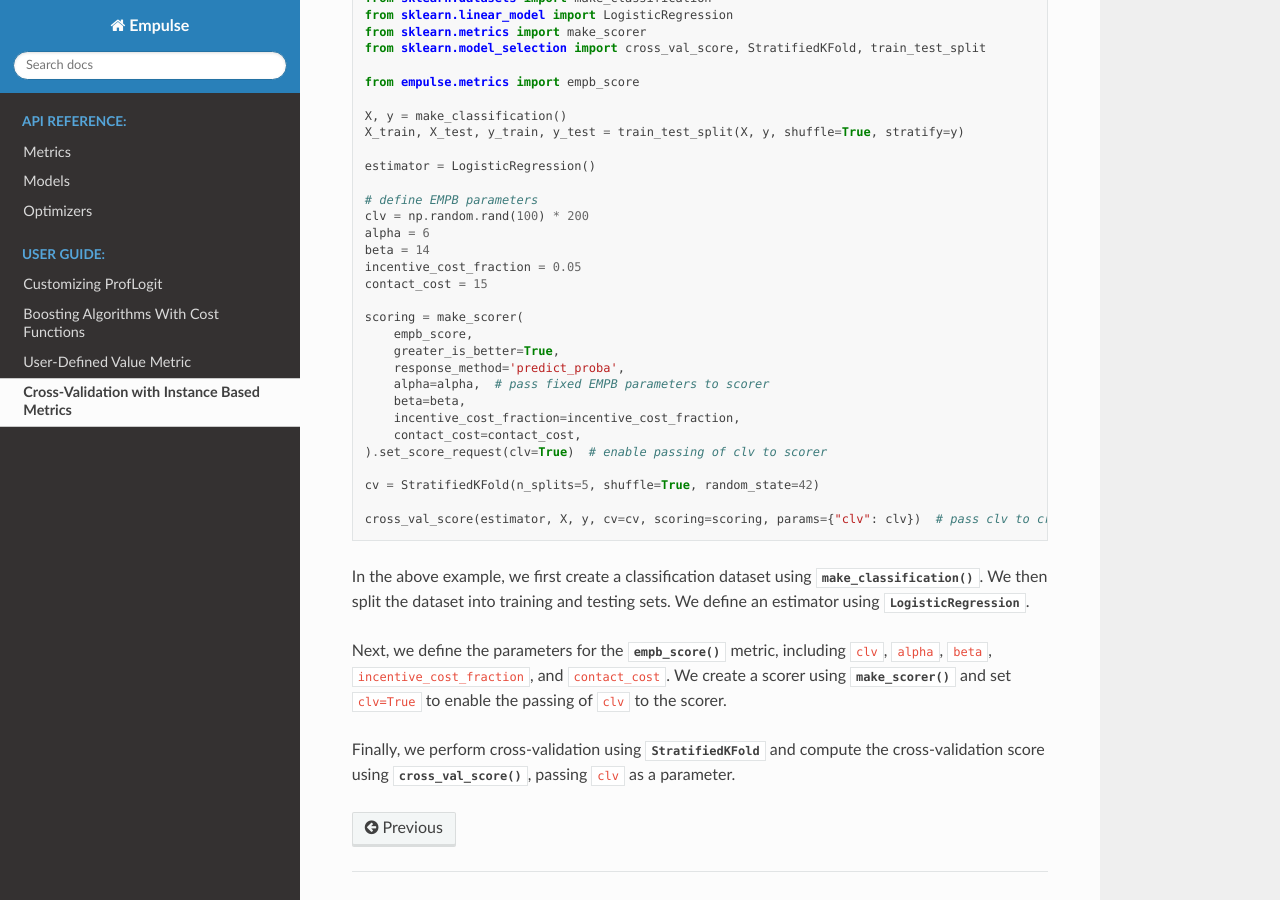
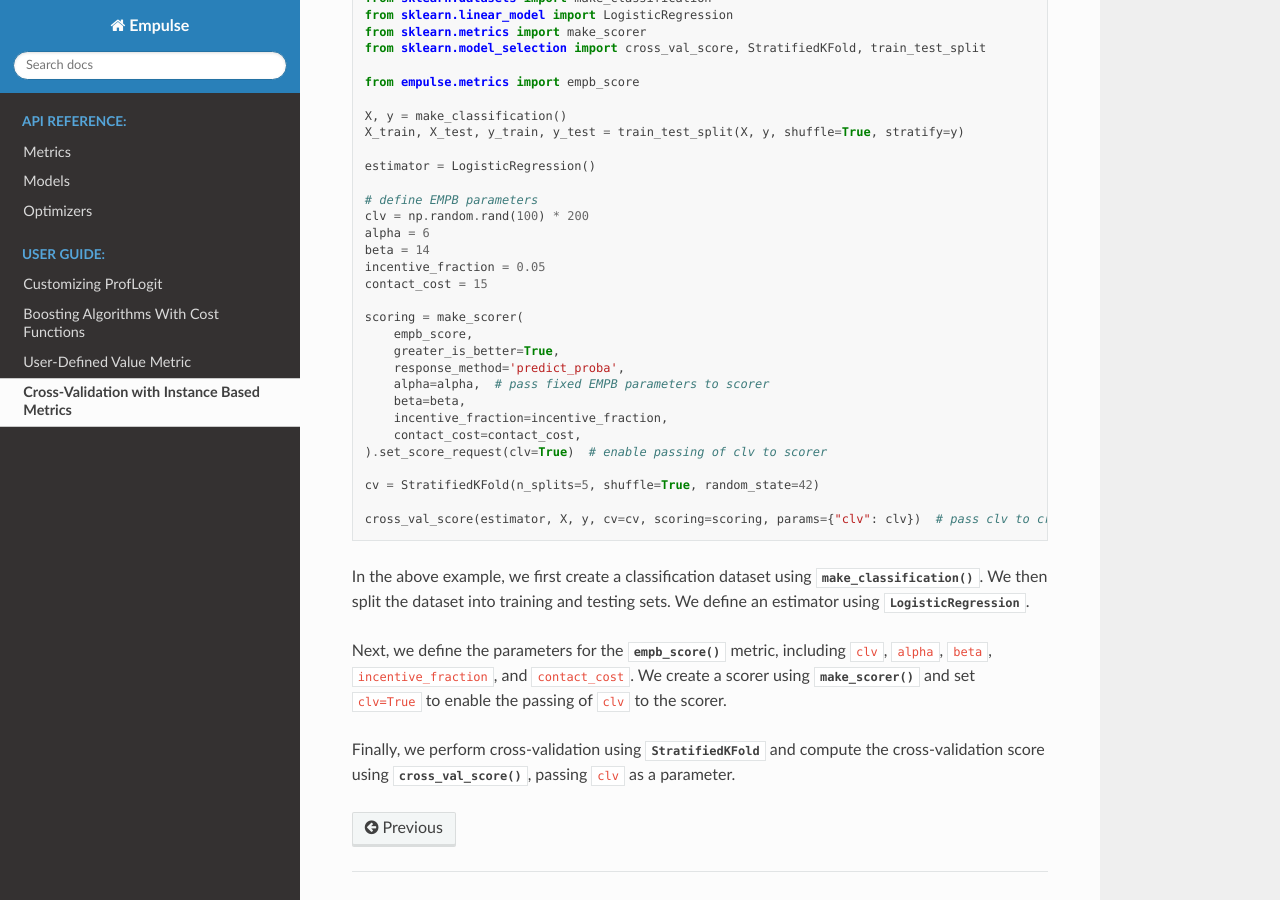
Before and after one commit to ShimantoRahman/empulse, a Sphinx documentation site: the page built from docs/guide/instance_based_cv.rst, in a window 1280 px wide and 900 px high, scrolled down 685 px. Built offline with Sphinx 7.4.7 and the Read the Docs theme 2.0.0, drawn with Linux system fonts in a browser that asks for light colours.

Commit message:
Rename incentive_cost_fraction to incentive_fraction

```diff
--- a/docs/guide/instance_based_cv.rst
+++ b/docs/guide/instance_based_cv.rst
@@ -52,7 +52,7 @@ The following example demonstrates this.
     clv = np.random.rand(100) * 200
     alpha = 6
     beta = 14
-    incentive_cost_fraction = 0.05
+    incentive_fraction = 0.05
     contact_cost = 15
 
     scoring = make_scorer(
@@ -61,7 +61,7 @@ The following example demonstrates this.
         response_method='predict_proba',
         alpha=alpha,  # pass fixed EMPB parameters to scorer
         beta=beta,
-        incentive_cost_fraction=incentive_cost_fraction,
+        incentive_fraction=incentive_fraction,
         contact_cost=contact_cost,
     ).set_score_request(clv=True)  # enable passing of clv to scorer
 
@@ -75,7 +75,7 @@ We then split the dataset into training and testing sets.
 We define an estimator using :py:class:`~sklearn:sklearn.linear_model.LogisticRegression`.
 
 Next, we define the parameters for the :func:`~empulse.metrics.empb_score` metric,
-including ``clv``, ``alpha``, ``beta``, ``incentive_cost_fraction``, and ``contact_cost``.
+including ``clv``, ``alpha``, ``beta``, ``incentive_fraction``, and ``contact_cost``.
 We create a scorer using :py:func:`~sklearn:sklearn.metrics.make_scorer` and
 set ``clv=True`` to enable the passing of ``clv`` to the scorer.
 
```
Also changed, not shown: 2 other files.
